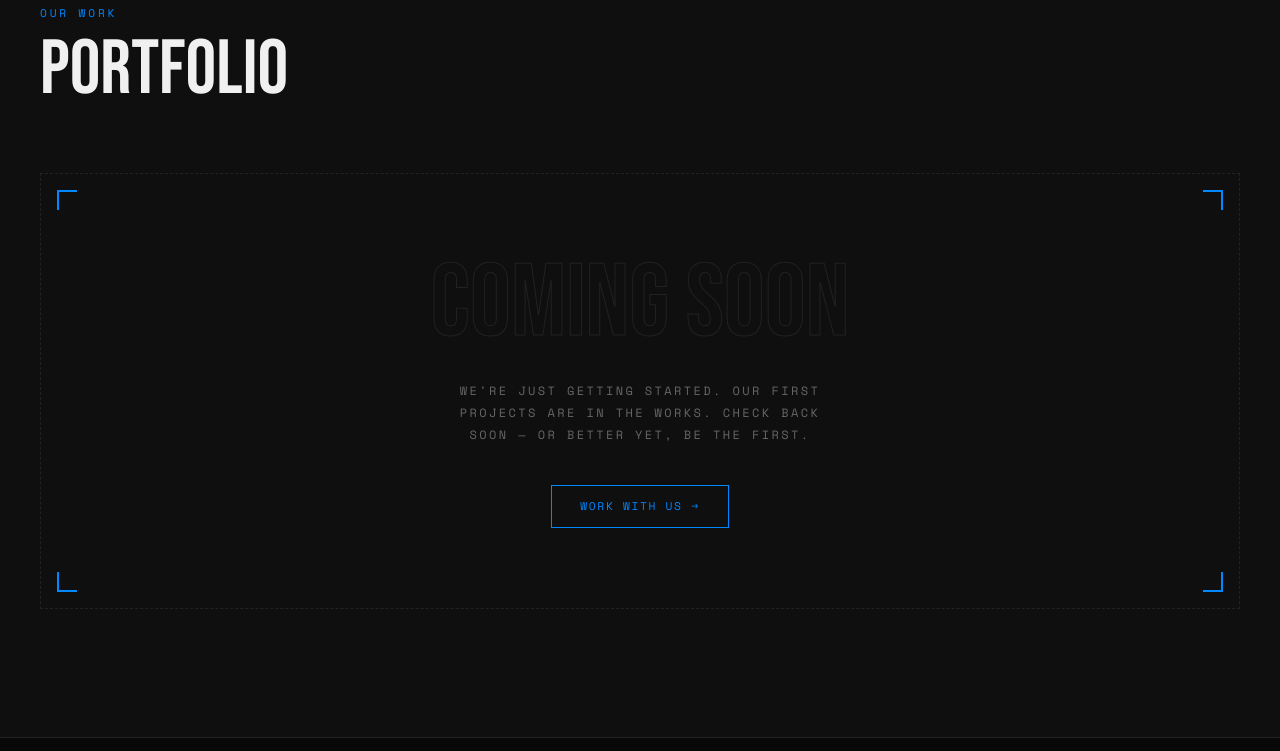
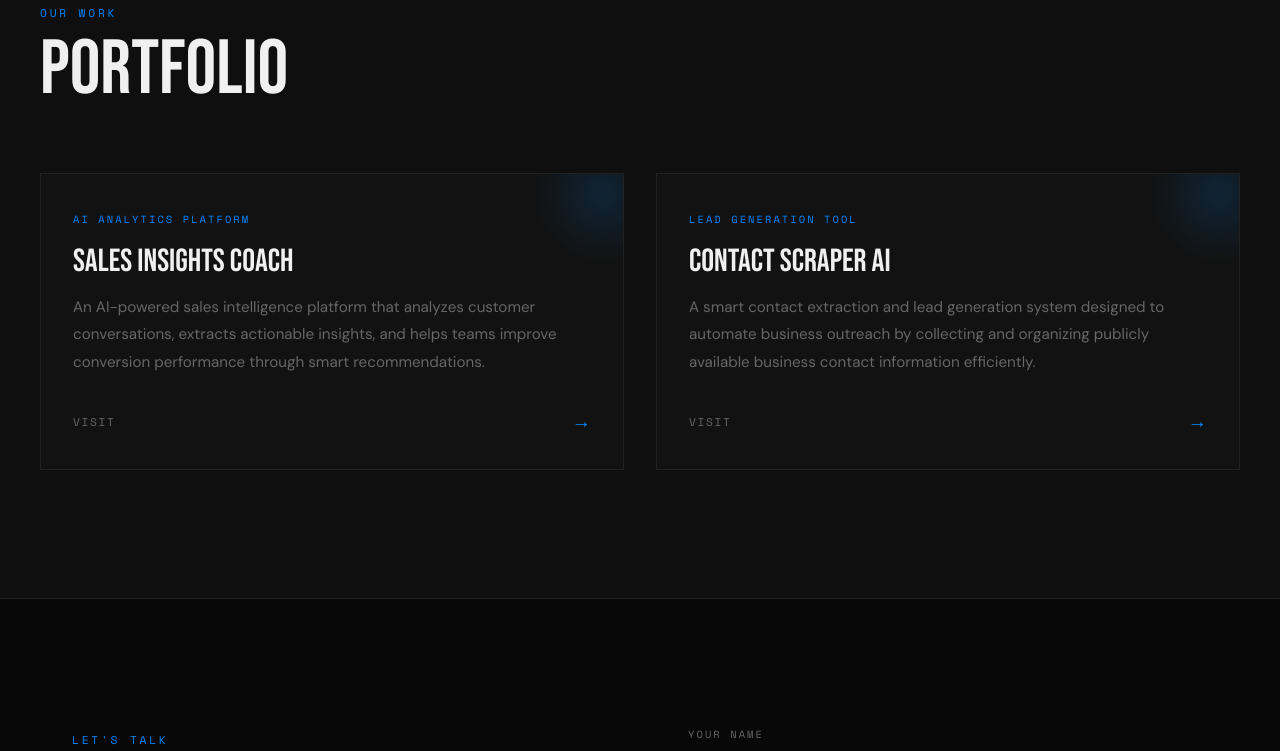
Before and after one commit to Aswin-Kumar-P-V/c3v, a Next.js app: page / in a window 1280 px wide. Shown: the part 4000-4751 px from the top of the page. Built offline with nearby package versions, Linux system fonts and the light colour scheme; no server answers.

Commit message:
feat:projects added

```diff
--- a/app/components/Process.tsx
+++ b/app/components/Process.tsx
@@ -51,9 +51,9 @@ export default function Process() {
               <span style={{ fontFamily: "var(--font-display)", fontSize: "clamp(1.3rem, 3vw, 2.5rem)", letterSpacing: "0.05em", color: "var(--text)", flex: 1 }}>
                 {step.title}
               </span>
-              <span className="process-step-duration" style={{ fontFamily: "var(--font-mono)", fontSize: "0.65rem", color: "var(--muted)", letterSpacing: "0.1em", marginRight: "1rem" }}>
+              {/* <span className="process-step-duration" style={{ fontFamily: "var(--font-mono)", fontSize: "0.65rem", color: "var(--muted)", letterSpacing: "0.1em", marginRight: "1rem" }}>
                 {step.duration}
-              </span>
+              </span> */}
               <span style={{
                 fontFamily: "var(--font-display)", fontSize: "1.5rem",
                 color: open === i ? "var(--accent)" : "var(--muted)",
--- a/app/components/Works.tsx
+++ b/app/components/Works.tsx
@@ -1,37 +1,184 @@
 "use client";
+
+import Link from "next/link";
+
 export default function Works() {
+
+  const projects = [
+    {
+      title: "Sales Insights Coach",
+      category: "AI Analytics Platform",
+      description:
+        "An AI-powered sales intelligence platform that analyzes customer conversations, extracts actionable insights, and helps teams improve conversion performance through smart recommendations.",
+      stack: ["AI", "Analytics", "Automation"],
+      link: "https://sales-insights-coach.onrender.com/",
+    },
+    {
+      title: "Contact Scraper AI",
+      category: "Lead Generation Tool",
+      description:
+        "A smart contact extraction and lead generation system designed to automate business outreach by collecting and organizing publicly available business contact information efficiently.",
+      stack: ["Web Scraping", "AI", "Lead Gen"],
+      link: "https://contact-scraper-ai.onrender.com/",
+    },
+  ];
+
   return (
     <section
       className="section-pad"
-      style={{ background: "var(--surface)", borderTop: "1px solid var(--border)", borderBottom: "1px solid var(--border)" }}
+      style={{
+        background: "var(--surface)",
+        borderTop: "1px solid var(--border)",
+        borderBottom: "1px solid var(--border)",
+      }}
     >
       <div style={{ maxWidth: "1200px", margin: "0 auto" }}>
+        {/* Heading */}
         <div style={{ marginBottom: "4rem" }}>
-          <span style={{ fontFamily: "var(--font-mono)", fontSize: "0.7rem", letterSpacing: "0.25em", color: "var(--accent)", textTransform: "uppercase" }}>Our work</span>
-          <h2 style={{ fontFamily: "var(--font-display)", fontSize: "clamp(2.5rem, 6vw, 5rem)", lineHeight: 1, marginTop: "0.5rem" }}>PORTFOLIO</h2>
+          <span
+            style={{
+              fontFamily: "var(--font-mono)",
+              fontSize: "0.7rem",
+              letterSpacing: "0.25em",
+              color: "var(--accent)",
+              textTransform: "uppercase",
+            }}
+          >
+            Our work
+          </span>
+
+          <h2
+            style={{
+              fontFamily: "var(--font-display)",
+              fontSize: "clamp(2.5rem, 6vw, 5rem)",
+              lineHeight: 1,
+              marginTop: "0.5rem",
+            }}
+          >
+            PORTFOLIO
+          </h2>
         </div>
 
-        <div style={{ border: "1px dashed var(--border)", padding: "5rem 1.5rem", textAlign: "center", position: "relative", overflow: "hidden" }}>
-          {["top-left","top-right","bottom-left","bottom-right"].map((pos) => (
-            <div key={pos} style={{
-              position: "absolute", width: "20px", height: "20px", borderColor: "var(--accent)", borderStyle: "solid",
-              borderWidth: pos === "top-left" ? "2px 0 0 2px" : pos === "top-right" ? "2px 2px 0 0" : pos === "bottom-left" ? "0 0 2px 2px" : "0 2px 2px 0",
-              top: pos.includes("top") ? "16px" : "auto", bottom: pos.includes("bottom") ? "16px" : "auto",
-              left: pos.includes("left") ? "16px" : "auto", right: pos.includes("right") ? "16px" : "auto",
-            }} />
+        {/* Projects */}
+        <div
+          style={{
+            display: "grid",
+            gridTemplateColumns: "repeat(auto-fit, minmax(320px, 1fr))",
+            gap: "2rem",
+          }}
+        >
+          {projects.map((project, index) => (
+            <Link href={project.link} target="_blank" key={index}>
+            <div
+              style={{
+                border: "1px solid var(--border)",
+                padding: "2rem",
+                position: "relative",
+                overflow: "hidden",
+                background: "rgba(255,255,255,0.01)",
+                transition: "all 0.3s ease",
+              }}
+              onMouseEnter={(e) => {
+                (e.currentTarget as HTMLElement).style.transform =
+                  "translateY(-6px)";
+                (e.currentTarget as HTMLElement).style.borderColor =
+                  "var(--accent)";
+                (e.currentTarget as HTMLElement).style.boxShadow =
+                  "0 0 30px rgba(0,136,255,0.12)";
+              }}
+              onMouseLeave={(e) => {
+                (e.currentTarget as HTMLElement).style.transform =
+                  "translateY(0)";
+                (e.currentTarget as HTMLElement).style.borderColor =
+                  "var(--border)";
+                (e.currentTarget as HTMLElement).style.boxShadow = "none";
+              }}
+            >
+              {/* Accent glow */}
+              <div
+                style={{
+                  position: "absolute",
+                  top: "-50px",
+                  right: "-50px",
+                  width: "140px",
+                  height: "140px",
+                  background:
+                    "radial-gradient(circle, rgba(0,136,255,0.15) 0%, transparent 70%)",
+                  pointerEvents: "none",
+                }}
+              />
+
+              {/* Category */}
+              <span
+                style={{
+                  fontFamily: "var(--font-mono)",
+                  fontSize: "0.65rem",
+                  letterSpacing: "0.2em",
+                  color: "var(--accent)",
+                  textTransform: "uppercase",
+                }}
+              >
+                {project.category}
+              </span>
+
+              {/* Title */}
+              <h3
+                style={{
+                  fontFamily: "var(--font-display)",
+                  fontSize: "2rem",
+                  marginTop: "1rem",
+                  marginBottom: "1rem",
+                  lineHeight: 1,
+                }}
+              >
+                {project.title}
+              </h3>
+
+              {/* Description */}
+              <p
+                style={{
+                  fontFamily: "var(--font-body)",
+                  color: "var(--muted)",
+                  lineHeight: 1.8,
+                  fontSize: "0.95rem",
+                }}
+              >
+                {project.description}
+              </p>
+
+              {/* Footer */}
+              <div
+                style={{
+                  marginTop: "2rem",
+                  display: "flex",
+                  justifyContent: "space-between",
+                  alignItems: "center",
+                }}
+              >
+                <span
+                  style={{
+                    fontFamily: "var(--font-mono)",
+                    fontSize: "0.7rem",
+                    color: "var(--muted)",
+                    letterSpacing: "0.15em",
+                    textTransform: "uppercase",
+                  }}
+                >
+                  Visit
+                </span>
+
+                <span
+                  style={{
+                    color: "var(--accent)",
+                    fontSize: "1.2rem",
+                  }}
+                >
+                  →
+                </span>
+              </div>
+            </div>
+            </Link>
           ))}
-          <div style={{ fontFamily: "var(--font-display)", fontSize: "clamp(2rem, 8vw, 7rem)", color: "transparent", WebkitTextStroke: "1px var(--border)", lineHeight: 1, marginBottom: "1.5rem", userSelect: "none" }}>
-            COMING SOON
-          </div>
-          <p style={{ fontFamily: "var(--font-mono)", fontSize: "0.75rem", color: "var(--muted)", letterSpacing: "0.2em", textTransform: "uppercase", maxWidth: "400px", margin: "0 auto", lineHeight: 1.8 }}>
-            We&apos;re just getting started. Our first projects are in the works. Check back soon — or better yet, be the first.
-          </p>
-          <a
-            href="#contact"
-            style={{ display: "inline-block", marginTop: "2.5rem", fontFamily: "var(--font-mono)", fontSize: "0.7rem", letterSpacing: "0.15em", textTransform: "uppercase", color: "var(--accent)", textDecoration: "none", border: "1px solid var(--accent)", padding: "0.75rem 1.75rem", transition: "all 0.2s" }}
-            onMouseEnter={(e) => { (e.currentTarget as HTMLElement).style.background = "var(--accent)"; (e.currentTarget as HTMLElement).style.color = "#000"; }}
-            onMouseLeave={(e) => { (e.currentTarget as HTMLElement).style.background = "transparent"; (e.currentTarget as HTMLElement).style.color = "var(--accent)"; }}
-          >Work with us →</a>
         </div>
       </div>
     </section>
```
